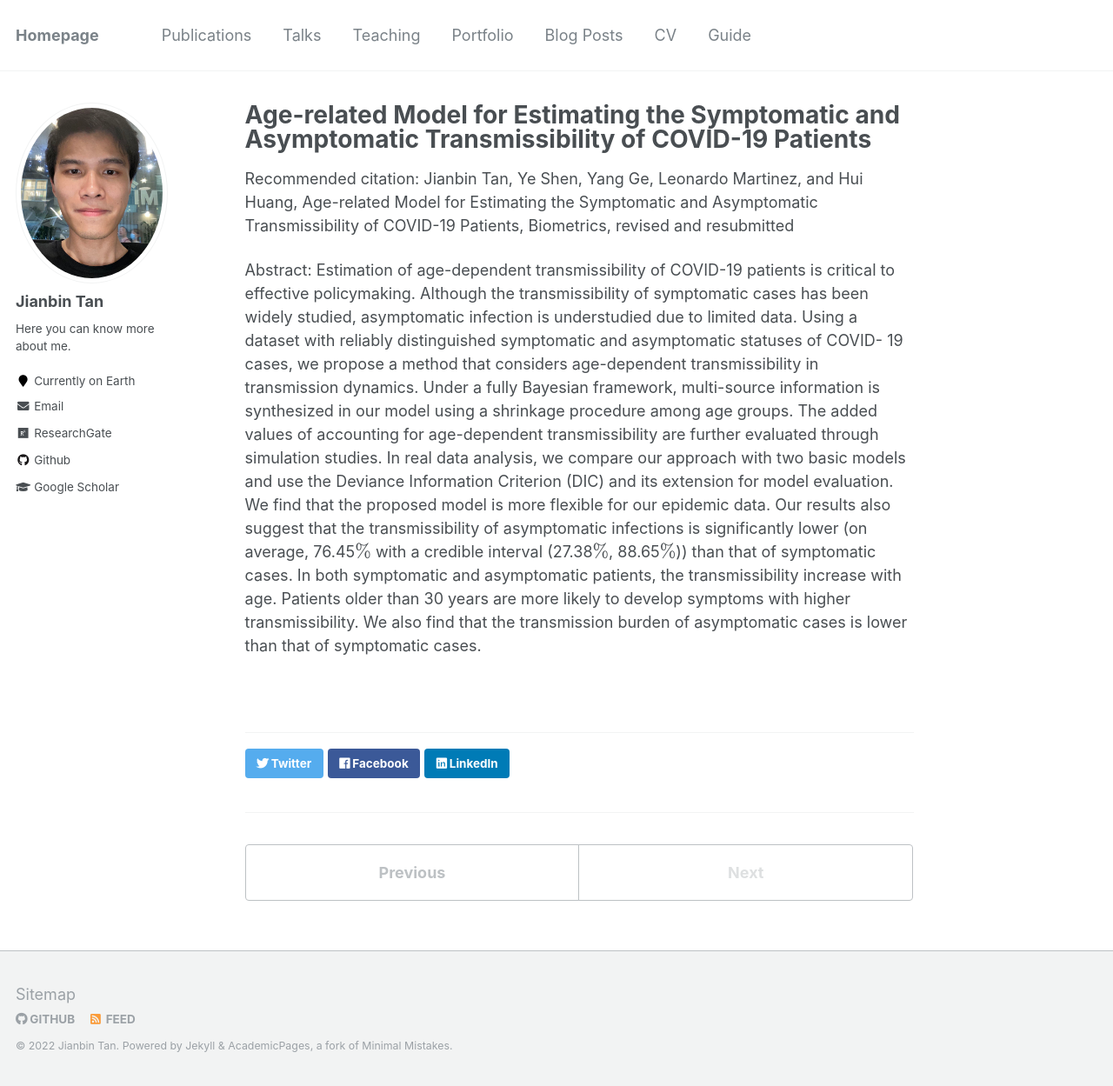
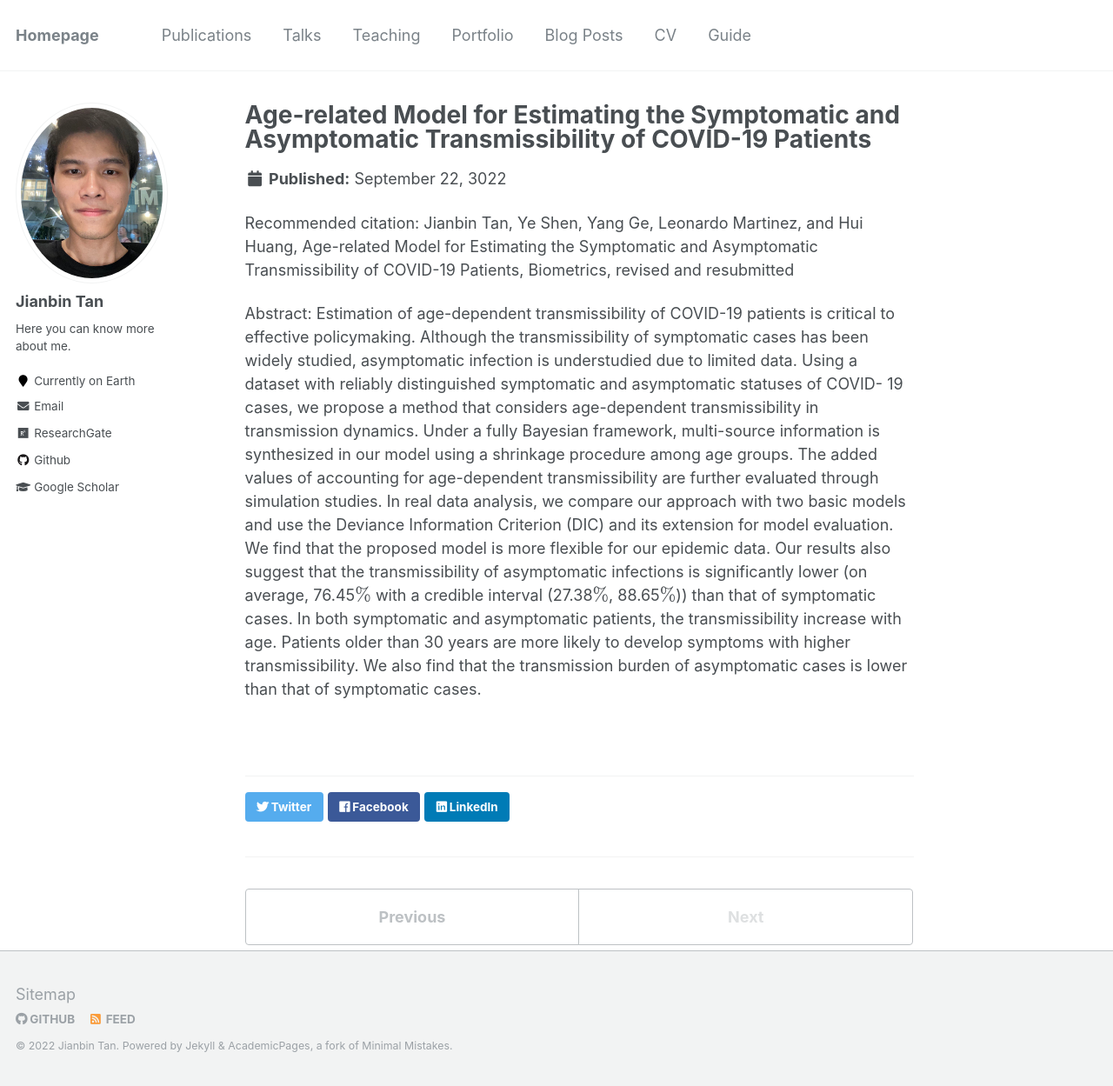
Before and after one commit to Tan-jianbin/Tan-jianbin.github.io, a Jekyll site: the page built from _publications/biom1.md, in a window 1280 px wide and 1249 px high. Shown: the whole window at 87% size. Built offline with Jekyll 4.4.1, drawn with Linux system fonts in a browser that asks for light colours; formulas are drawn with MathJax 3.

Commit message:
Revert "Merge branch 'main' of https://github.com/Tan-jianbin/Tan-jianbin.github.io into main"
This reverts commit ad3f6b2b72a48dc8e5bcc2aca3a650a0a8245e23, reversing
changes made to 7d15d38e4c57958243034c3c104ce5807a5ff25c.

```diff
--- a/_layouts/single.html
+++ b/_layouts/single.html
@@ -36,6 +36,10 @@
 
         {% if page.collection == 'teaching' %}
           <p> {{ page.type }}, <i>{{ page.venue }}</i>, {{ page.date | default: "1900-01-01" | date: "%Y" }} </p>
+        {% elsif page.venue and page.date %}
+          <p>Published in <i>{{ page.venue }}</i>, {{ page.date | default: "1900-01-01" | date: "%Y" }} </p>
+        {% elsif page.date %}
+          <p class="page__date"><strong><i class="fa fa-fw fa-calendar" aria-hidden="true"></i> {{ site.data.ui-text[site.locale].date_label | default: "Published:" }}</strong> <time datetime="{{ page.date | date_to_xmlschema }}">{{ page.date | default: "1900-01-01" | date: "%B %d, %Y" }}</time></p>
         {% endif %}
 
 
```
